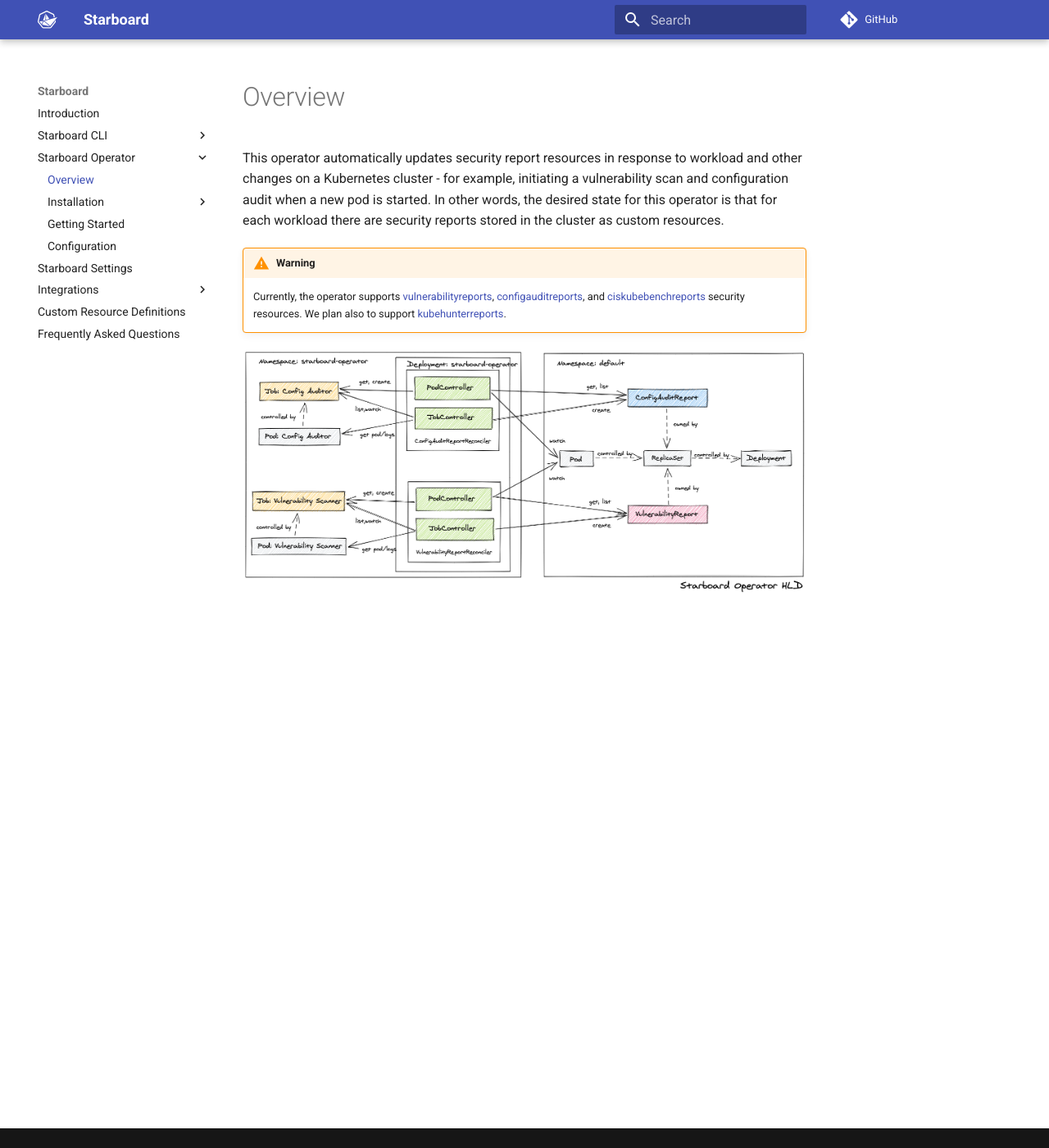
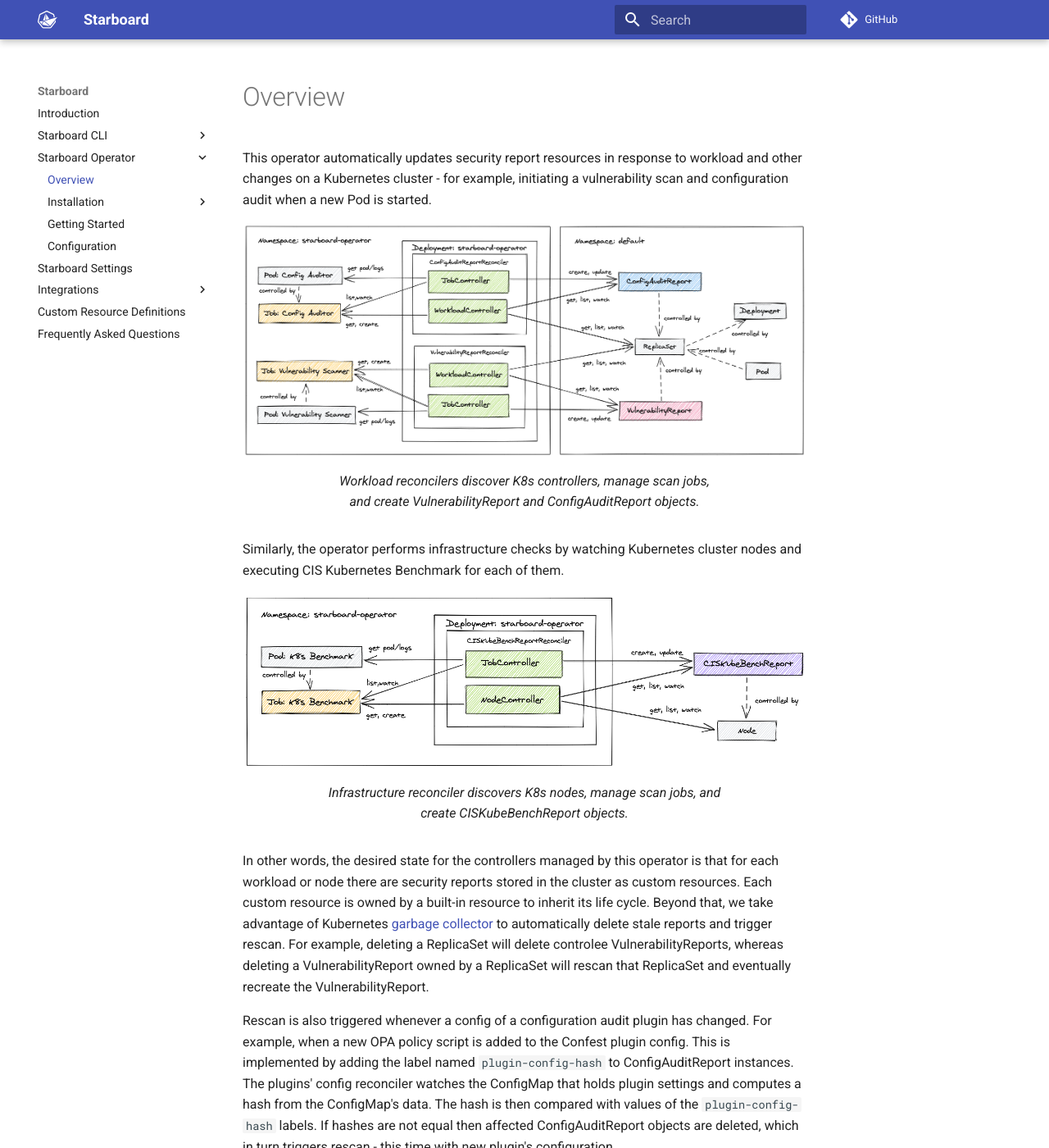
Before and after one commit to aquasecurity/starboard, an MkDocs documentation site: the page built from docs/operator/index.md, in a window 1280 px wide and 1400 px high. Shown: the whole window at 82% size. Built offline with MkDocs 1.6.1 and Material for MkDocs 9.7.7, drawn with Linux system fonts in a browser that asks for light colours; comment, search, counter and statistics services are not loaded; the version menu is left out; some of the changed text lies outside the part shown.

Commit message:
docs: Update operator overview
Signed-off-by: Daniel Pacak <pacak.daniel@gmail.com>

```diff
--- a/docs/operator/index.md
+++ b/docs/operator/index.md
@@ -1,19 +1,48 @@
 # Overview
 
-This operator automatically updates security report resources in response to
-workload and other changes on a Kubernetes cluster - for example, initiating
-a vulnerability scan and configuration audit when a new pod is started. In other
-words, the desired state for this operator is that for each workload there are
-security reports stored in the cluster as custom resources.
+This operator automatically updates security report resources in response to workload and other changes on a Kubernetes
+cluster - for example, initiating a vulnerability scan and configuration audit when a new Pod is started.
+
+<figure>
+  <img src="../images/operator/starboard-operator-workloads.png" />
+  <figcaption>Workload reconcilers discover K8s controllers, manage scan jobs, and create VulnerabilityReport and ConfigAuditReport objects.</figcaption>
+</figure>
+
+Similarly, the operator performs infrastructure checks by watching Kubernetes cluster nodes and executing CIS Kubernetes Benchmark
+for each of them.
+
+<figure>
+  <img src="../images/operator/starboard-operator-infrastructure.png" />
+  <figcaption>Infrastructure reconciler discovers K8s nodes, manage scan jobs, and create CISKubeBenchReport objects.</figcaption>
+</figure>
+
+In other words, the desired state for the controllers managed by this operator is that for each workload or node there
+are security reports stored in the cluster as custom resources. Each custom resource is owned by a built-in resource
+to inherit its life cycle. Beyond that, we take advantage of Kubernetes [garbage collector][k8s-garbage-collection]
+to automatically delete stale reports and trigger rescan. For example, deleting a ReplicaSet will delete controlee
+VulnerabilityReports, whereas deleting a VulnerabilityReport owned by a ReplicaSet will rescan that ReplicaSet and
+eventually recreate the VulnerabilityReport.
+
+Rescan is also triggered whenever a config of a configuration audit plugin has changed. For example, when a new OPA
+policy script is added to the Confest plugin config. This is implemented by adding the label named `plugin-config-hash`
+to ConfigAuditReport instances. The plugins' config reconciler watches the ConfigMap that holds plugin settings
+and computes a hash from the ConfigMap's data. The hash is then compared with values of the `plugin-config-hash` labels.
+If hashes are not equal then affected ConfigAuditReport objects are deleted, which in turn triggers rescan - this time
+with new plugin's configuration.
+
+<figure>
+  <img src="../images/operator/starboard-operator-config.png" />
+  <figurecaption>Plugins' configuration reconciler deletes ConfigAuditReports whenever configuration changes.</figurecaption>
+</figure>
 
 !!! warning
-    Currently, the operator supports [vulnerabilityreports], [configauditreports],
-    and [ciskubebenchreports] security resources. We plan also to support
-    [kubehunterreports].
-
-![](../images/operator/starboard-operator.png)
+    Currently, the operator supports [vulnerabilityreports], [configauditreports], and [ciskubebenchreports] security
+    resources. We plan to support [kubehunterreports]. We also plan to implement rescan on configurable schedule, for
+    example every 24 hours.
 
 [vulnerabilityreports]: ./../crds.md#vulnerabilityreport
 [configauditreports]: ./../crds.md#configauditreport
 [ciskubebenchreports]: ./../crds.md#ciskubebenchreport
 [kubehunterreports]: ./../crds.md#kubehunterreport
+
+[k8s-garbage-collection]: https://kubernetes.io/docs/concepts/workloads/controllers/garbage-collection/
```
Also changed, not shown: docs/operator/installation/helm.md (+10 -8 lines), docs/operator/installation/kubectl.md (+5 -4 lines), docs/images/operator/starboard-operator-config.png (added), docs/images/operator/starboard-operator-infrastructure.png (added), docs/images/operator/starboard-operator-workloads.png (added), docs/images/operator/starboard-operator.png (deleted), 4 other files.
